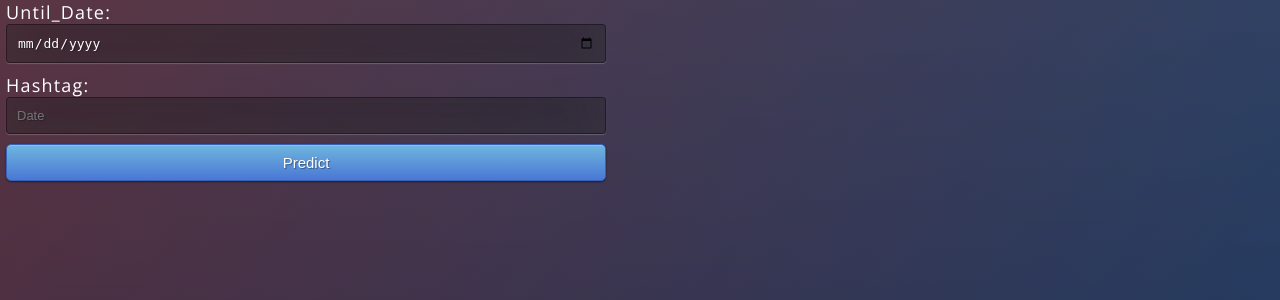
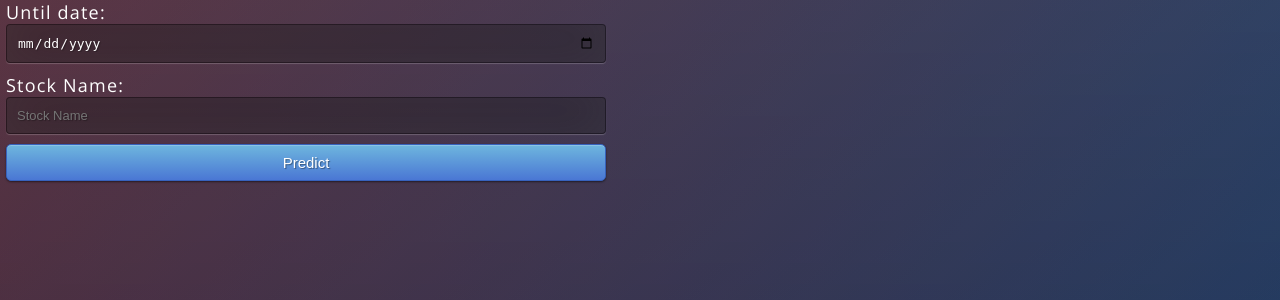
Before and after one commit to dipakbariya/StockPricePrediction2, a Flask app: page / in a window 1280 px wide. Shown: the top 300 px of the page. Run offline with Flask 2, Linux system fonts and the light colour scheme.

Commit message:
Update index.html

```diff
--- a/templates/index.html
+++ b/templates/index.html
@@ -14,16 +14,16 @@
 
 <body>
  <div class="login">
-	<h1>Stock Price Prediction </h1>
+	<h1 "color:green; text-align:center;">Stock Price Prediction </h1>
 
      <!-- Main Input For Receiving Query to our ML -->
     <form action="{{ url_for('predict')}}"method="post">
-    	Since_Date:
-	<input type="date" name="since_date" placeholder="Date_0" required="required" />
-	Until_Date:
-	<input type="date" name="until_date" placeholder="Date_1" required="required" />
-	Hashtag:
-	<input type="text" name="hashtag" placeholder="Date" required="required" />
+    	Since date:
+	<input type="date" name="since_date" placeholder="Start date" required="required" />
+	Until date:
+	<input type="date" name="until_date" placeholder="End date" required="required" />
+	Stock Name:
+	<input type="text" name="hashtag" placeholder="Stock Name" required="required" />
 	<br>
 
 
```
